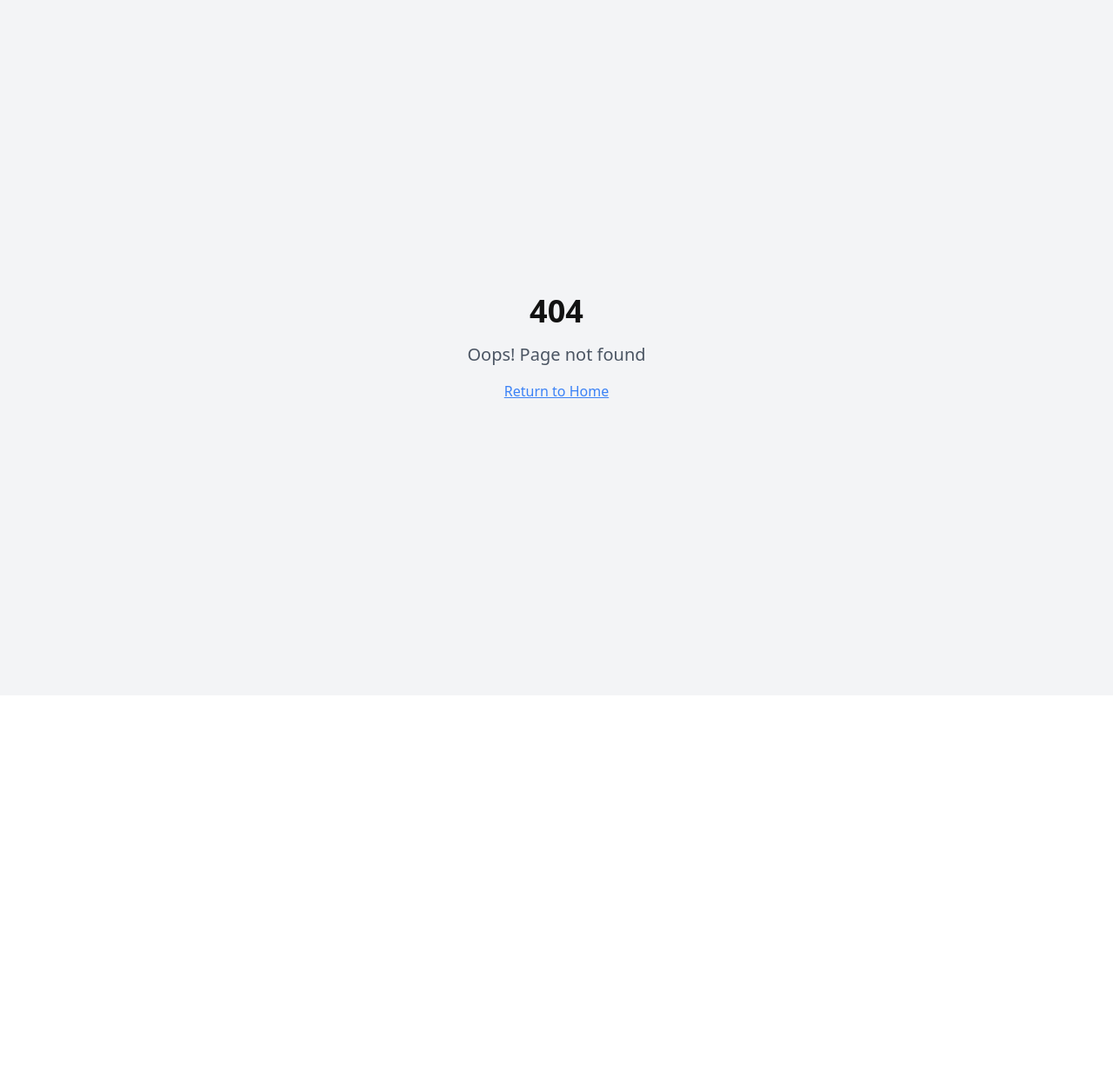
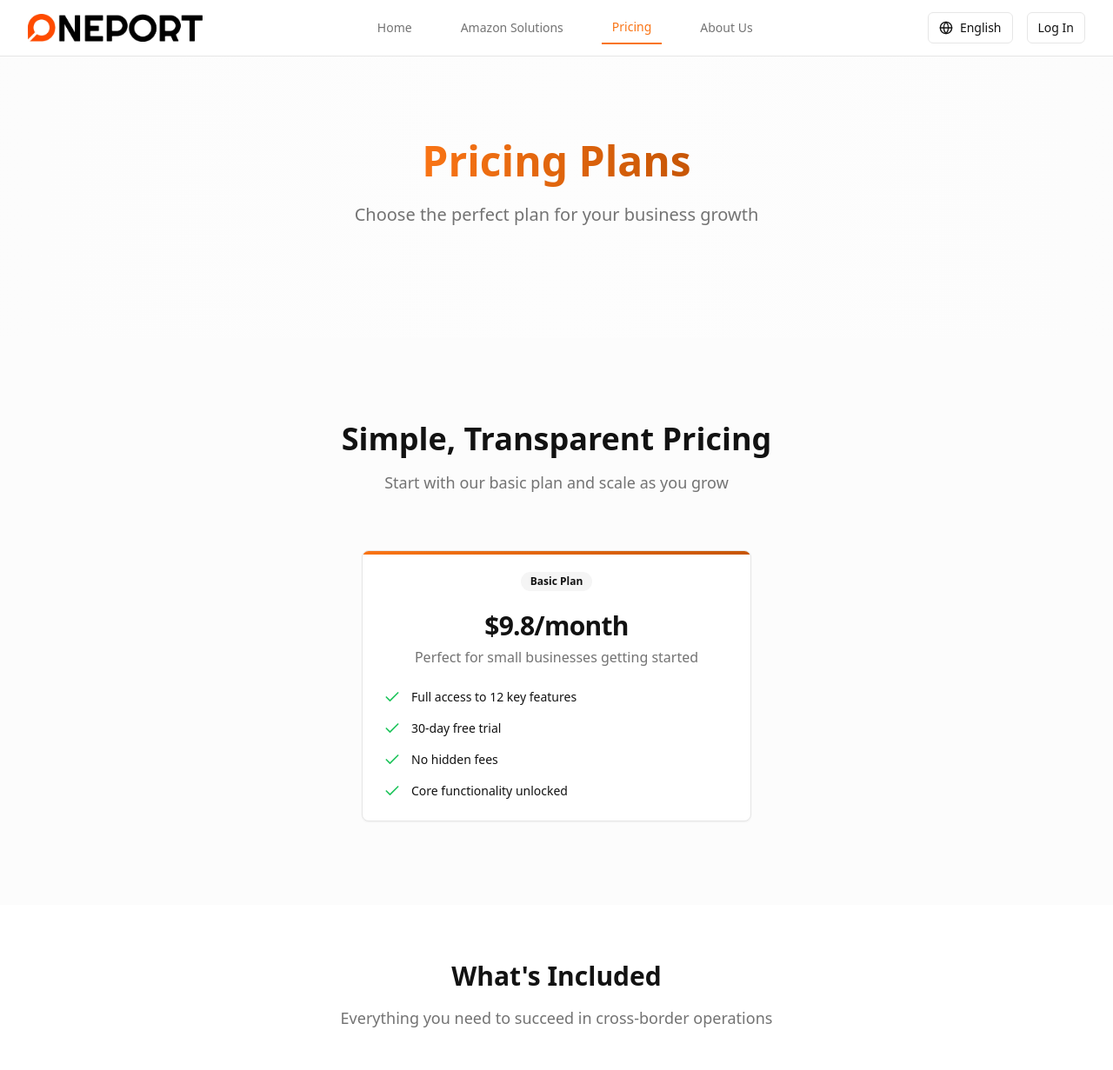
Before and after one commit to haiyuanhe/oneport-ai-growth, a React (Vite) app: page /pricing in a window 1280 px wide. Before the commit this address had no page. Shown: the top 1231 px of the page at 87% size. Before the commit the page ends 800 px from the top, so only its background shows below. Built offline with nearby package versions, Linux system fonts and the light colour scheme.

Commit message:
feat: update navigation, footer, and add pricing page with internationalization support

```diff
--- a/src/App.tsx
+++ b/src/App.tsx
@@ -5,6 +5,7 @@ import { QueryClient, QueryClientProvider } from "@tanstack/react-query";
 import { BrowserRouter, Routes, Route } from "react-router-dom";
 import Index from "./pages/Index";
 import AmazonSolutions from "./pages/AmazonSolutions";
+import Pricing from "./pages/Pricing";
 import About from "./pages/About";
 import Login from "./pages/Login";
 import SignUp from "./pages/SignUp";
@@ -21,6 +22,7 @@ const App = () => (
         <Routes>
           <Route path="/" element={<Index />} />
           <Route path="/amazon-solutions" element={<AmazonSolutions />} />
+          <Route path="/pricing" element={<Pricing />} />
           <Route path="/about" element={<About />} />
           <Route path="/login" element={<Login />} />
           {/* ADD ALL CUSTOM ROUTES ABOVE THE CATCH-ALL "*" ROUTE */}
--- a/src/components/Footer.tsx
+++ b/src/components/Footer.tsx
@@ -65,6 +65,12 @@ const Footer = () => {
                 {t('nav.amazonSolutions')}
               </a>
               <a
+                href="/pricing"
+                className="block text-sm text-white/70 hover:text-[hsl(var(--oneport-orange))] transition-colors"
+              >
+                {t('nav.pricing')}
+              </a>
+              <a
                 href="/about"
                 className="block text-sm text-white/70 hover:text-[hsl(var(--oneport-orange))] transition-colors"
               >
--- a/src/components/Navigation.tsx
+++ b/src/components/Navigation.tsx
@@ -13,6 +13,7 @@ const Navigation = () => {
   const navigation = [
     { name: t('nav.home'), href: '/' },
     { name: t('nav.amazonSolutions'), href: '/amazon-solutions' },
+    { name: t('nav.pricing'), href: '/pricing' },
     { name: t('nav.aboutUs'), href: '/about' },
   ];
 
--- a/src/locales/en.json
+++ b/src/locales/en.json
@@ -2,6 +2,7 @@
   "nav": {
     "home": "Home",
     "amazonSolutions": "Amazon Solutions",
+    "pricing": "Pricing",
     "aboutUs": "About Us",
     "login": "Log In",
     "signUp": "Sign Up",
@@ -45,7 +46,7 @@
       },
       "research": {
         "title": "Product Research & Analysis",
-        "description": "Competitor analysis and market insights to optimize your product strategy"
+        "description": "Optimize your product keywords and sales strategies based on your store product sales and advertising results"
       }
     },
     "operations": {
@@ -60,7 +61,7 @@
       },
       "pricing": {
         "title": "Automated Pricing Optimization",
-        "description": "Smart pricing based on Buy Box status and competitor analysis"
+        "description": "Based on your store sales and promotion feedback, we can conduct intelligent analysis and pricing"
       }
     },
     "marketing": {
@@ -70,12 +71,12 @@
         "description": "Lightning deals and coupon management with automated inventory linking"
       },
       "buyer": {
-        "title": "Buyer & Seller Information Services",
-        "description": "Automated buyer data sync and seller metrics aggregation"
+        "title": "Seller Information Services",
+        "description": "Automatically synchronize internal messages to promptly respond to seller's needs and provide better services"
       },
       "feedback": {
         "title": "Feedback & Review Management",
-        "description": "15-minute review alerts with automated negative review workflows"
+        "description": "Automatically analyze and improve based on your store’s feedback and reviews"
       }
     },
     "supplyChain": {
@@ -193,6 +194,48 @@
       "terms": "By signing up, you agree to our Terms of Service and Privacy Policy"
     }
   },
+  "pricing": {
+    "title": "Pricing Plans",
+    "subtitle": "Choose the perfect plan for your business growth",
+    "plans": {
+      "title": "Simple, Transparent Pricing",
+      "subtitle": "Start with our basic plan and scale as you grow",
+      "basic": {
+        "title": "Basic Plan",
+        "price": "$9.8/month",
+        "description": "Perfect for small businesses getting started",
+        "features": [
+          "Full access to 12 key features",
+          "30-day free trial",
+          "No hidden fees",
+          "Core functionality unlocked"
+        ]
+      }
+    },
+    "features": {
+      "title": "What's Included",
+      "subtitle": "Everything you need to succeed in cross-border operations",
+      "list": [
+        {
+          "title": "AI-Powered Automation",
+          "description": "Automate complex workflows with intelligent AI agents"
+        },
+        {
+          "title": "Real-time Analytics",
+          "description": "Get insights into your operations performance"
+        },
+        {
+          "title": "24/7 Support",
+          "description": "Expert team support whenever you need it"
+        }
+      ]
+    },
+    "cta": {
+      "title": "Ready to Get Started?",
+      "description": "Join thousands of merchants who trust ONEPORT AI",
+      "button": "Start Free Trial"
+    }
+  },
   "footer": {
     "slogan": "ONEPORT AI -- Grow Global, Work Simple",
     "copyright": "© 2025 Oneport. 浙ICP备2025168762号",
--- a/src/locales/zh.json
+++ b/src/locales/zh.json
@@ -2,6 +2,7 @@
   "nav": {
     "home": "首页",
     "amazonSolutions": "亚马逊解决方案",
+    "pricing": "价格",
     "aboutUs": "关于我们",
     "login": "登录",
     "signUp": "注册",
@@ -45,7 +46,7 @@
       },
       "research": {
         "title": "产品研究与分析",
-        "description": "竞争对手分析和市场洞察，优化您的产品策略"
+        "description": "根据您的店铺产品销量与广告效果，优化您的产品关键字与销售策略。"
       }
     },
     "operations": {
@@ -60,7 +61,7 @@
       },
       "pricing": {
         "title": "自动化定价优化",
-        "description": "基于Buy Box状态和竞争对手分析的智能定价"
+        "description": "基于您的店铺销量与活动推广反馈，进行只能分析与定价"
       }
     },
     "marketing": {
@@ -70,12 +71,12 @@
         "description": "秒杀和优惠券管理，自动库存关联"
       },
       "buyer": {
-        "title": "买卖家信息服务",
-        "description": "自动买家数据同步和卖家指标汇总"
+        "title": "买家信息服务",
+        "description": "自动同步站内信，及时响应买家需求，提供更优质的服务"
       },
       "feedback": {
         "title": "反馈与评价管理",
-        "description": "15分钟评价提醒，自动负面评价处理流程"
+        "description": "根据您店铺的反馈与评价，自动分析与改善"
       }
     },
     "supplyChain": {
@@ -193,6 +194,48 @@
       "terms": "注册即表示您同意我们的服务条款和隐私政策"
     }
   },
+  "pricing": {
+    "title": "定价方案",
+    "subtitle": "为您的业务增长选择完美方案",
+    "plans": {
+      "title": "简单透明的定价",
+      "subtitle": "从基础方案开始，随业务增长而扩展",
+      "basic": {
+        "title": "基础方案",
+        "price": "$9.8/月",
+        "description": "适合刚起步的小型企业",
+        "features": [
+          "12项核心功能全权限",
+          "30天免费试用",
+          "无隐藏费用",
+          "核心功能全解锁"
+        ]
+      }
+    },
+    "features": {
+      "title": "包含内容",
+      "subtitle": "跨境运营成功所需的一切",
+      "list": [
+        {
+          "title": "AI驱动自动化",
+          "description": "通过智能AI代理自动化复杂工作流程"
+        },
+        {
+          "title": "实时分析",
+          "description": "深入了解您的运营表现"
+        },
+        {
+          "title": "24/7支持",
+          "description": "随时提供专家团队支持"
+        }
+      ]
+    },
+    "cta": {
+      "title": "准备开始了吗？",
+      "description": "加入数千名信任ONEPORT AI的商家",
+      "button": "开始免费试用"
+    }
+  },
   "footer": {
     "slogan": "ONEPORT AI -- 全球增长，简单工作",
     "copyright": "© 2025 Oneport. 浙ICP备2025168762号",
--- a/src/pages/AmazonSolutions.tsx
+++ b/src/pages/AmazonSolutions.tsx
@@ -4,7 +4,7 @@ import Footer from '@/components/Footer';
 import { Card, CardContent, CardHeader, CardTitle } from "@/components/ui/card";
 import { Button } from "@/components/ui/button";
 import { Badge } from "@/components/ui/badge";
-import { Package, Search, BarChart3, Target, DollarSign, ShoppingCart, Users, MessageSquare, Truck, Calculator, BookOpen, Check } from "lucide-react";
+import { Package, Search, BarChart3, Target, DollarSign, ShoppingCart, Users, MessageSquare, Truck, Calculator, BookOpen } from "lucide-react";
 import amazonSolutionsImage from "@/assets/amazon-solutions.jpg";
 const AmazonSolutions = () => {
   const {
@@ -94,37 +94,7 @@ const AmazonSolutions = () => {
         </div>
       </section>
 
-      {/* Pricing Section */}
-      <section className="py-24 bg-muted/30">
-        <div className="max-w-7xl mx-auto px-4 sm:px-6 lg:px-8">
-          <div className="text-center mb-16">
-            <h2 className="text-4xl font-bold mb-4">{t('amazon.pricing.title')}</h2>
-          </div>
 
-          <div className="max-w-md mx-auto">
-            <Card className="relative overflow-hidden">
-              <div className="absolute top-0 left-0 right-0 h-1 bg-gradient-to-r from-[hsl(var(--oneport-orange))] to-[hsl(var(--oneport-orange-dark))]"></div>
-              <CardHeader className="text-center">
-                <Badge variant="secondary" className="w-fit mx-auto mb-4">
-                  {t('amazon.pricing.basic.title')}
-                </Badge>
-                <CardTitle className="text-3xl font-bold">
-                  {t('amazon.pricing.basic.price')}
-                </CardTitle>
-              </CardHeader>
-              <CardContent className="space-y-4">
-                {(t('amazon.pricing.basic.features', {
-                returnObjects: true
-              }) as string[]).map((feature: string, index: number) => <div key={index} className="flex items-center space-x-3">
-                    <Check className="h-5 w-5 text-green-500 flex-shrink-0" />
-                    <span className="text-sm">{feature}</span>
-                  </div>)}
-
-              </CardContent>
-            </Card>
-          </div>
-        </div>
-      </section>
 
       {/* Features Grid */}
       <section className="py-16">
--- /dev/null
+++ b/src/pages/Pricing.tsx
@@ -0,0 +1,122 @@
+import { useTranslation } from 'react-i18next';
+import Navigation from '@/components/Navigation';
+import Footer from '@/components/Footer';
+import { Card, CardContent, CardHeader, CardTitle } from "@/components/ui/card";
+import { Badge } from "@/components/ui/badge";
+import { Check } from "lucide-react";
+
+const Pricing = () => {
+  const { t } = useTranslation();
+
+  return (
+    <div className="min-h-screen bg-background">
+      <Navigation />
+
+      {/* Hero Section */}
+      <section className="relative py-24 overflow-hidden">
+        <div className="absolute inset-0 bg-gradient-to-r from-muted/30 via-muted/20 to-muted/30"></div>
+
+        <div className="relative max-w-7xl mx-auto px-4 sm:px-6 lg:px-8">
+          <div className="max-w-3xl mx-auto text-center">
+            <h1 className="text-5xl font-bold mb-6">
+              <span className="bg-gradient-to-r from-[hsl(var(--oneport-orange))] to-[hsl(var(--oneport-orange-dark))] bg-clip-text text-transparent">
+                {t('pricing.title')}
+              </span>
+            </h1>
+            <p className="text-xl text-muted-foreground mb-8">
+              {t('pricing.subtitle')}
+            </p>
+          </div>
+        </div>
+      </section>
+
+      {/* Pricing Section */}
+      <section className="py-24 bg-muted/30">
+        <div className="max-w-7xl mx-auto px-4 sm:px-6 lg:px-8">
+          <div className="text-center mb-16">
+            <h2 className="text-4xl font-bold mb-4">{t('pricing.plans.title')}</h2>
+            <p className="text-lg text-muted-foreground max-w-2xl mx-auto">
+              {t('pricing.plans.subtitle')}
+            </p>
+          </div>
+
+          <div className="max-w-md mx-auto">
+            <Card className="relative overflow-hidden">
+              <div className="absolute top-0 left-0 right-0 h-1 bg-gradient-to-r from-[hsl(var(--oneport-orange))] to-[hsl(var(--oneport-orange-dark))]"></div>
+              <CardHeader className="text-center">
+                <Badge variant="secondary" className="w-fit mx-auto mb-4">
+                  {t('pricing.plans.basic.title')}
+                </Badge>
+                <CardTitle className="text-3xl font-bold">
+                  {t('pricing.plans.basic.price')}
+                </CardTitle>
+                <p className="text-muted-foreground">
+                  {t('pricing.plans.basic.description')}
+                </p>
+              </CardHeader>
+              <CardContent className="space-y-4">
+                {(t('pricing.plans.basic.features', {
+                  returnObjects: true
+                }) as string[]).map((feature: string, index: number) => (
+                  <div key={index} className="flex items-center space-x-3">
+                    <Check className="h-5 w-5 text-green-500 flex-shrink-0" />
+                    <span className="text-sm">{feature}</span>
+                  </div>
+                ))}
+              </CardContent>
+            </Card>
+          </div>
+        </div>
+      </section>
+
+      {/* Features Overview */}
+      <section className="py-16">
+        <div className="max-w-7xl mx-auto px-4 sm:px-6 lg:px-8">
+          <div className="text-center mb-12">
+            <h2 className="text-3xl font-bold mb-4">{t('pricing.features.title')}</h2>
+            <p className="text-lg text-muted-foreground max-w-2xl mx-auto">
+              {t('pricing.features.subtitle')}
+            </p>
+          </div>
+
+          <div className="grid grid-cols-1 md:grid-cols-2 lg:grid-cols-3 gap-6">
+            {(t('pricing.features.list', {
+              returnObjects: true
+            }) as Array<{title: string, description: string}>).map((feature, index) => (
+              <Card key={index} className="hover:shadow-lg transition-all duration-300 group">
+                <CardHeader>
+                  <CardTitle className="text-lg">{feature.title}</CardTitle>
+                </CardHeader>
+                <CardContent>
+                  <p className="text-muted-foreground">{feature.description}</p>
+                </CardContent>
+              </Card>
+            ))}
+          </div>
+        </div>
+      </section>
+
+      {/* CTA Section */}
+      <section className="py-16 bg-muted/30">
+        <div className="max-w-4xl mx-auto px-4 sm:px-6 lg:px-8 text-center">
+          <h2 className="text-3xl font-bold mb-4">{t('pricing.cta.title')}</h2>
+          <p className="text-lg text-muted-foreground mb-8">
+            {t('pricing.cta.description')}
+          </p>
+          <a
+            href="https://app.oneportai.com"
+            target="_blank"
+            rel="noopener noreferrer"
+            className="inline-flex items-center px-6 py-3 bg-[hsl(var(--oneport-orange))] text-white font-medium rounded-lg hover:bg-[hsl(var(--oneport-orange-dark))] transition-colors"
+          >
+            {t('pricing.cta.button')}
+          </a>
+        </div>
+      </section>
+
+      <Footer />
+    </div>
+  );
+};
+
+export default Pricing;
```
